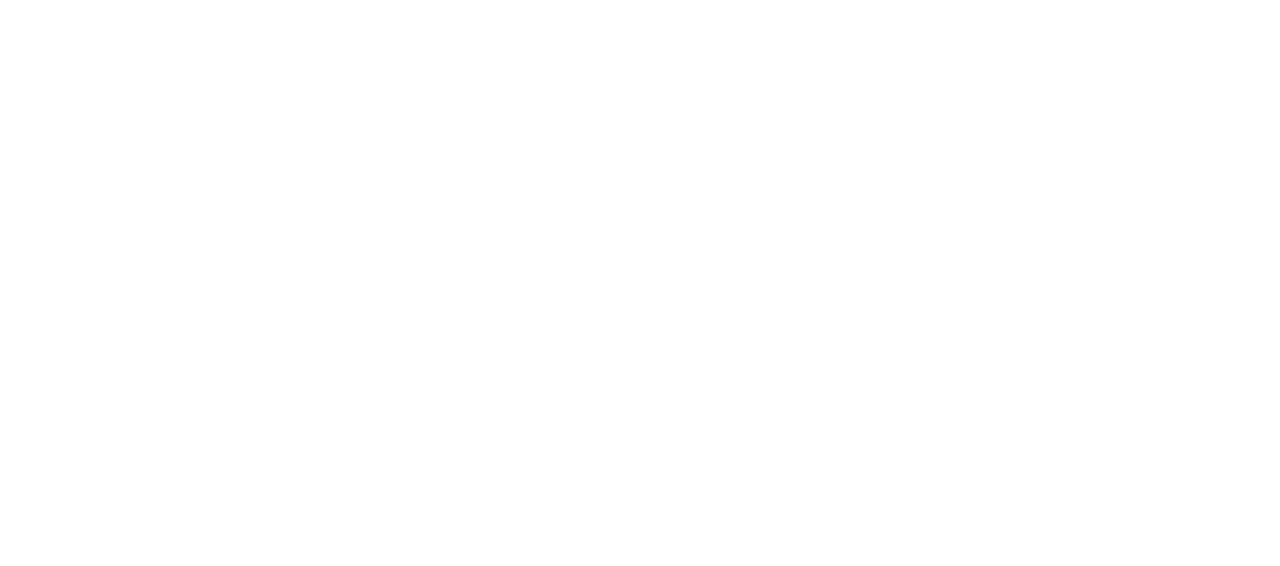
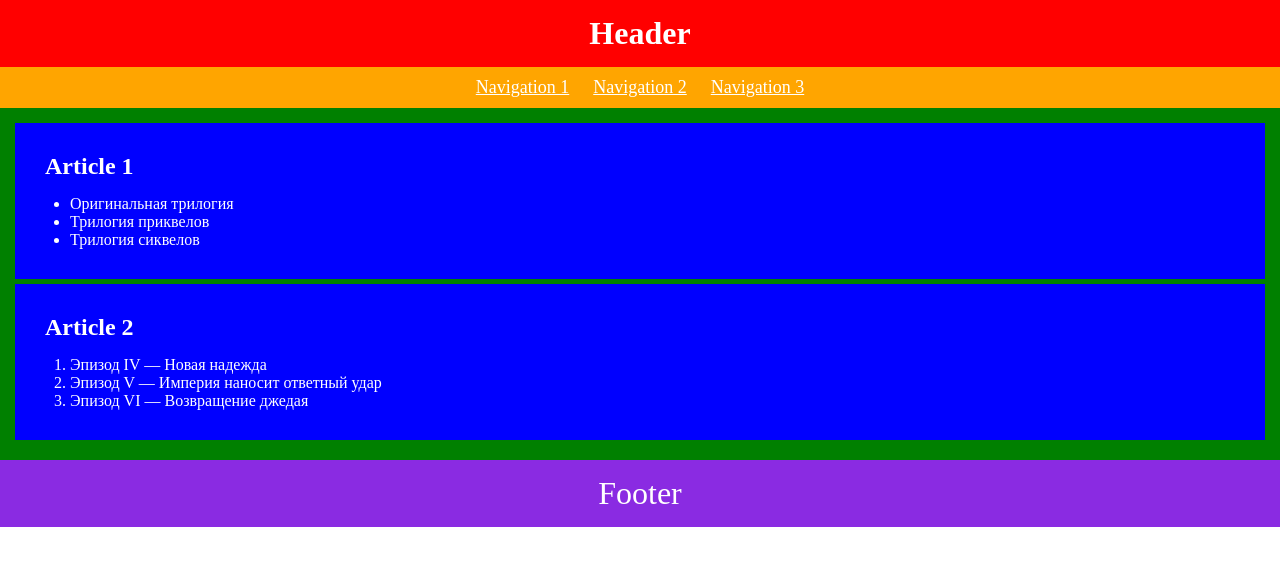
Before and after one commit to js-tasks-ru/htmlcss-20230530_malafeevartem, a website: page 02-dz0/01-semantic-mockup/solution.html in a window 1280 px wide. Drawn offline with Linux system fonts and the light colour scheme.

Commit message:
add solution for 2-module 1-task

```diff
--- /dev/null
+++ b/02-dz0/01-semantic-mockup/solution.css
@@ -0,0 +1,69 @@
+* {
+    margin: 0;
+    padding: 0;
+
+    box-sizing: border-box;
+}
+
+header {
+    text-align: center;
+
+    background-color: #ff0000;
+}
+
+h1  {
+    padding: 15px 0;
+
+    color: #ffffff;
+}
+
+nav {
+    padding: 10px 0;
+
+    background-color: #ffa500;
+}
+
+a {
+    padding: 0 10px;
+
+    font-weight: 400;
+    font-size: 18px;
+
+    color: #ffffff;
+}
+
+main {
+    padding: 15px;
+
+    background-color: #008000;
+}
+
+article {
+    margin-bottom: 5px;
+    padding: 30px;
+
+    color: #ffffff;
+    background-color: #0000ff;
+}
+
+h2 {
+    padding-bottom: 15px;
+}
+
+ul, ol {
+    padding-left: 25px;
+}
+
+footer {
+    text-align: center;
+
+    background-color: #8a2be2;
+}
+
+p {
+    padding: 15px 0;
+
+    font-size: 32px;
+
+    color: #ffffff;
+}
--- a/02-dz0/01-semantic-mockup/solution.html
+++ b/02-dz0/01-semantic-mockup/solution.html
@@ -1,4 +1,40 @@
 <!DOCTYPE html>
 <html lang="ru">
     <!-- Ваше решение -->
+    <head>
+        <meta charset="utf-8">
+        <title>DZ2: Semantic Markup</title>
+        <link rel="stylesheet" href="./solution.css">
+    </head>
+    <body>
+        <header>
+            <h1>Header</h1>
+            <nav>
+                <a href="#">Navigation 1</a>
+                <a href="#">Navigation 2</a>
+                <a href="#">Navigation 3</a>
+            </nav>
+        </header>
+        <main>
+            <article>
+                <h2>Article 1</h2>
+                <ul>
+                    <li>Оригинальная трилогия</li>
+                    <li>Трилогия приквелов</li>
+                    <li>Трилогия сиквелов</li>
+                </ul>
+            </article>
+            <article>
+                <h2>Article 2</h2>
+                <ol>
+                    <li>Эпизод IV — Новая надежда</li>
+                    <li>Эпизод V — Империя наносит ответный удар</li>
+                    <li>Эпизод VI — Возвращение джедая</li>
+                </ol>
+            </article>
+        </main>
+        <footer>
+            <p>Footer</p>
+        </footer>
+    </body>
 </html>
```
